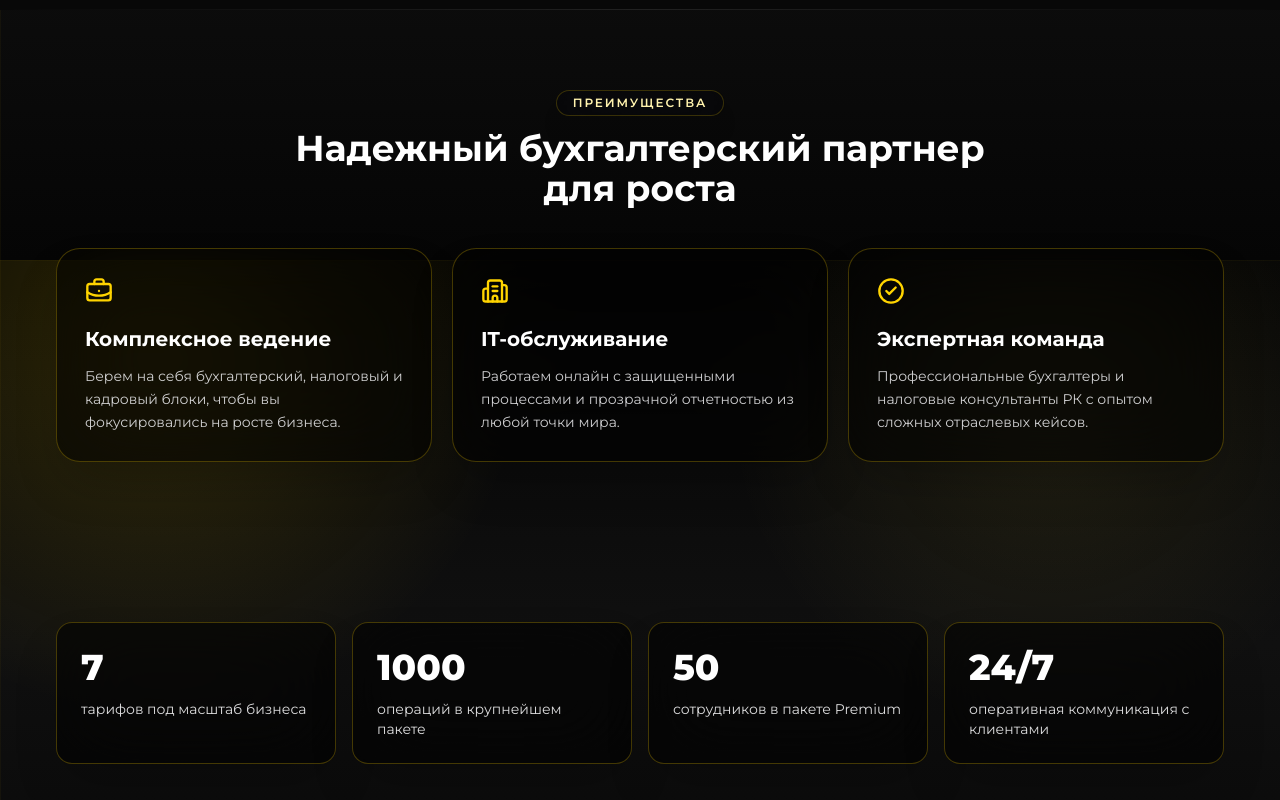
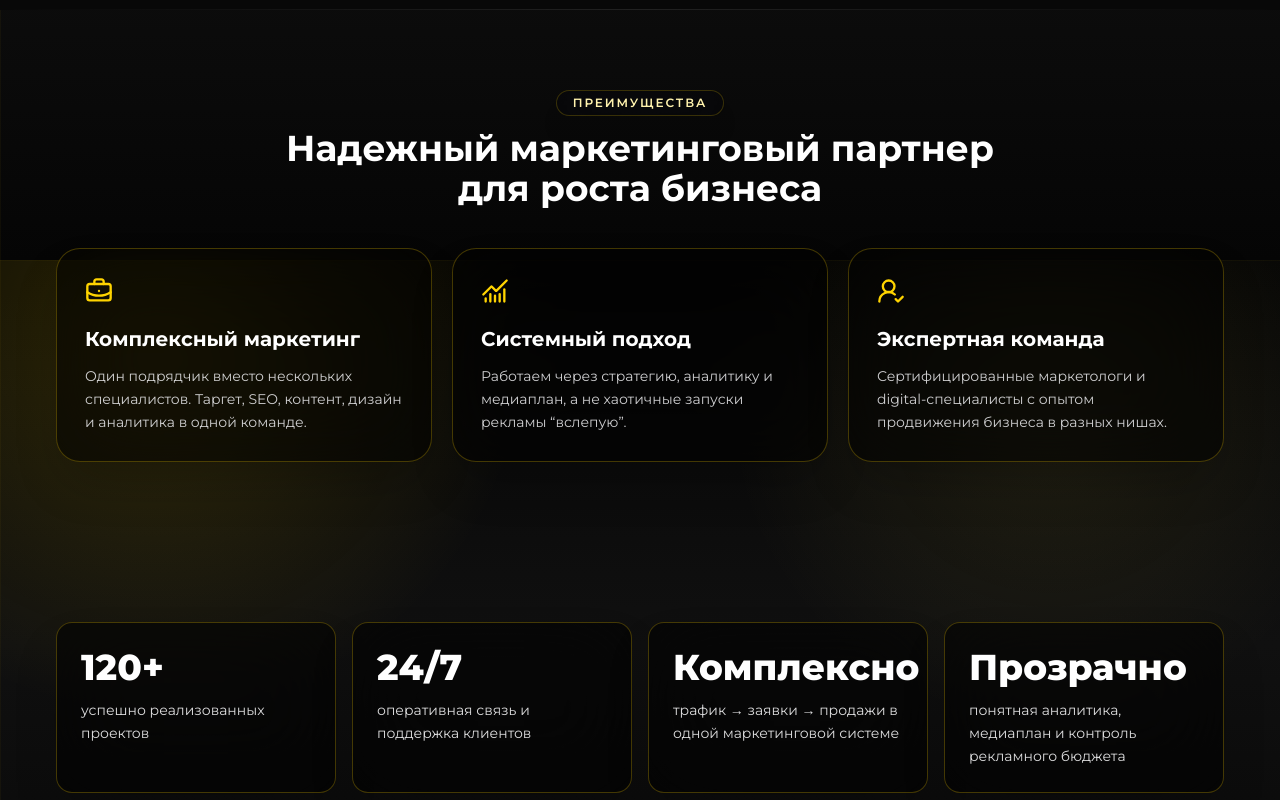
Before and after one commit to AbylaiNurtaev/ada-accounting, a React (Vite) app: page / in a window 1280 px wide. Shown: the part 2940-3740 px from the top of the page. Built offline with nearby package versions, Linux system fonts and the light colour scheme.

Commit message:
Redesign benefits for marketing agency

```diff
--- a/src/data/siteContent.ts
+++ b/src/data/siteContent.ts
@@ -4,7 +4,6 @@ import {
   Building2,
   Calculator,
   ChartNoAxesCombined,
-  CircleCheck,
   FileCheck2,
   Landmark,
   ShieldCheck,
@@ -36,27 +35,27 @@ export const services = [
 
 export const benefits = [
   {
-    title: 'Комплексное ведение',
-    text: 'Берем на себя бухгалтерский, налоговый и кадровый блоки, чтобы вы фокусировались на росте бизнеса.',
+    title: 'Комплексный маркетинг',
+    text: 'Один подрядчик вместо нескольких специалистов. Таргет, SEO, контент, дизайн и аналитика в одной команде.',
     icon: BriefcaseBusiness,
   },
   {
-    title: 'IT-обслуживание',
-    text: 'Работаем онлайн с защищенными процессами и прозрачной отчетностью из любой точки мира.',
-    icon: Building2,
+    title: 'Системный подход',
+    text: 'Работаем через стратегию, аналитику и медиаплан, а не хаотичные запуски рекламы “вслепую”.',
+    icon: ChartNoAxesCombined,
   },
   {
     title: 'Экспертная команда',
-    text: 'Профессиональные бухгалтеры и налоговые консультанты РК с опытом сложных отраслевых кейсов.',
-    icon: CircleCheck,
+    text: 'Сертифицированные маркетологи и digital-специалисты с опытом продвижения бизнеса в разных нишах.',
+    icon: UserRoundCheck,
   },
 ]
 
 export const numbers = [
-  { value: '7', label: 'тарифов под масштаб бизнеса' },
-  { value: '1000', label: 'операций в крупнейшем пакете' },
-  { value: '50', label: 'сотрудников в пакете Premium' },
-  { value: '24/7', label: 'оперативная коммуникация с клиентами' },
+  { value: '120+', label: 'успешно реализованных проектов' },
+  { value: '24/7', label: 'оперативная связь и поддержка клиентов' },
+  { value: 'Комплексно', label: 'трафик → заявки → продажи в одной маркетинговой системе' },
+  { value: 'Прозрачно', label: 'понятная аналитика, медиаплан и контроль рекламного бюджета' },
 ]
 
 export const tariffs = [
--- a/src/sections/Benefits.tsx
+++ b/src/sections/Benefits.tsx
@@ -8,7 +8,7 @@ export function Benefits() {
       <div className="container">
         <SectionHeading
           eyebrow="Преимущества"
-          title="Надежный бухгалтерский партнер для роста"
+          title="Надежный маркетинговый партнер для роста бизнеса"
           centered
         />
         <div className="mt-10 grid gap-5 lg:grid-cols-3">
--- a/src/sections/Numbers.tsx
+++ b/src/sections/Numbers.tsx
@@ -6,9 +6,9 @@ export function Numbers() {
     <AnimatedSection id="numbers" className="py-20">
       <div className="container grid gap-4 md:grid-cols-2 lg:grid-cols-4">
         {numbers.map((item) => (
-          <article key={item.label} className="glass rounded-2xl p-6">
-            <p className="text-4xl font-extrabold text-white">{item.value}</p>
-            <p className="mt-3 text-sm text-zinc-100/90">{item.label}</p>
+          <article key={item.label} className="glass rounded-2xl p-6 transition hover:-translate-y-1">
+            <p className="text-3xl font-extrabold leading-tight text-white sm:text-4xl">{item.value}</p>
+            <p className="mt-3 max-w-[16rem] text-sm leading-relaxed text-zinc-100/90">{item.label}</p>
           </article>
         ))}
       </div>
```
